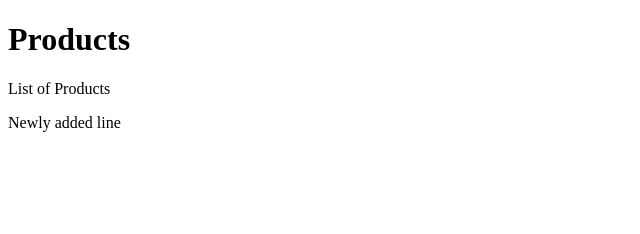
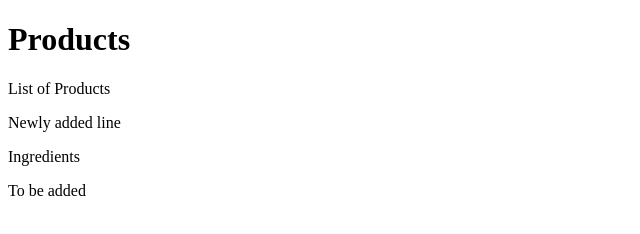
Before and after one commit to mageshpandian91/FirstEclipseWebProject, a plain HTML site: page WebContent/index.html in a window 1280 px wide. Shown: the whole page, without its empty margins (0-640 px from the left). Drawn offline with Linux system fonts and the light colour scheme.

Commit message:
bug fixed for production

```diff
--- a/WebContent/index.html
+++ b/WebContent/index.html
@@ -9,5 +9,7 @@
 <h1>Products</h1>
 <p>List of Products</p>
 <p>Newly added line</p>
+<span>Ingredients</span>
+<p>To be added</p>
 </body>
 </html>
```
